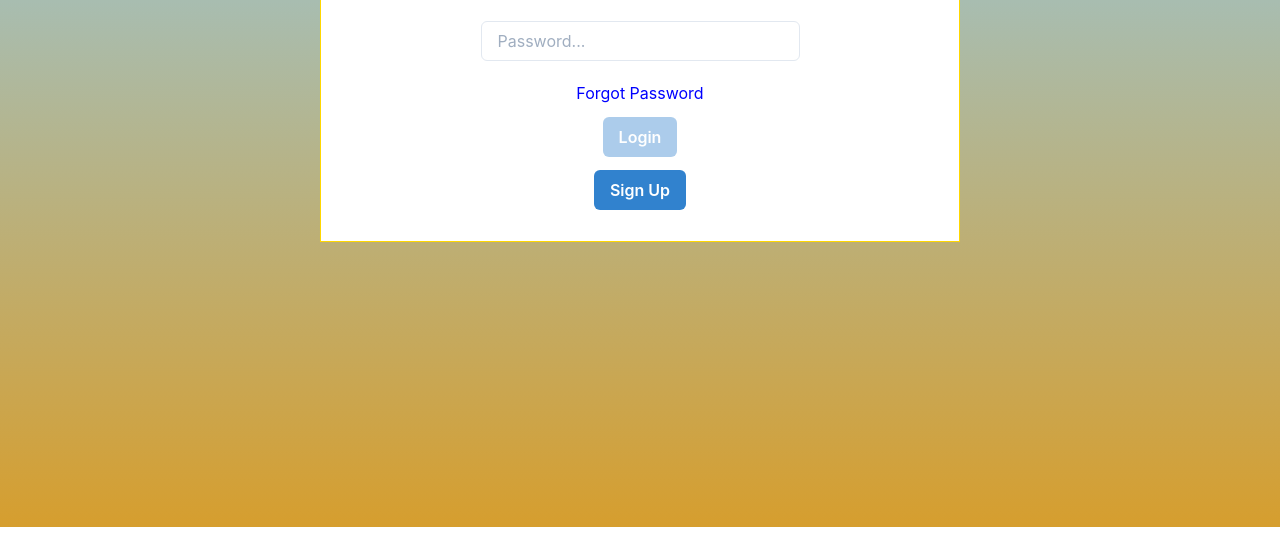
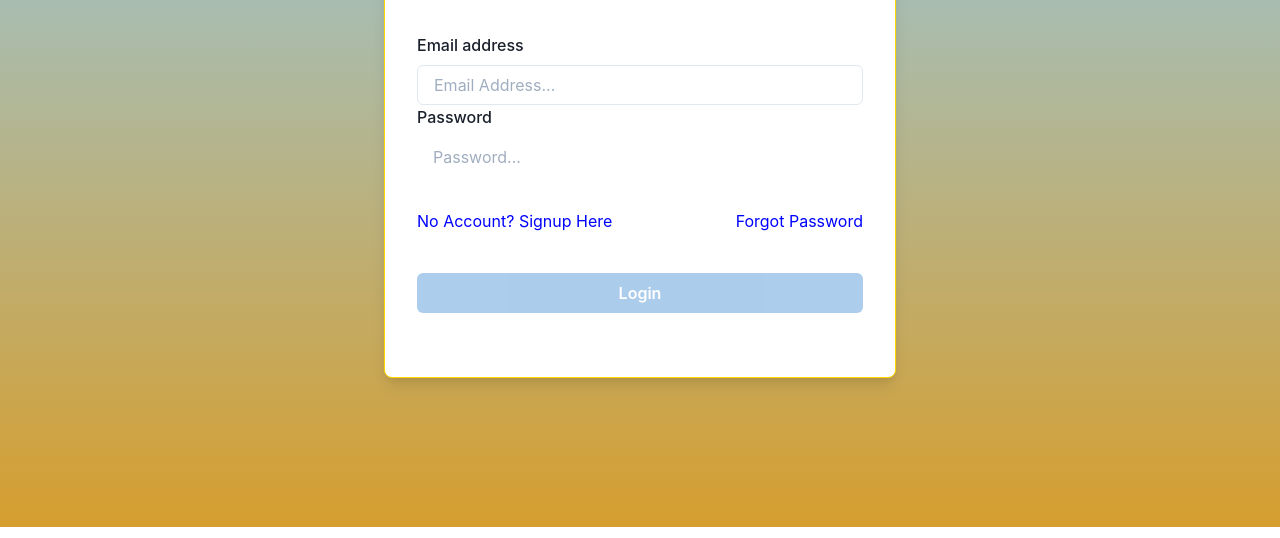
Before and after one commit to rayleeeigh/intern2021, a React app: page / in a window 1280 px wide. Shown: the part 273-811 px from the top of the page. Built offline with nearby package versions, Linux system fonts and the light colour scheme.

Commit message:
[UPDATE][ARNAN]Validation improved

```diff
--- a/src/components/Login.js
+++ b/src/components/Login.js
@@ -1,7 +1,15 @@
 import React, { useState } from "react";
 import { Link } from "react-router-dom";
 import { useForm } from "react-hook-form";
-import { Box, Heading, Input, Button } from "@chakra-ui/react";
+import {
+  Box,
+  Heading,
+  Input,
+  Button,
+  FormControl,
+  FormLabel,
+  Stack,
+} from "@chakra-ui/react";
 import Validation from "./Validation";
 
 const Login = () => {
@@ -42,42 +50,45 @@ const Login = () => {
           w="100%"
           h="100vh"
         >
+          <Stack spacing={8} mx={"auto"} maxW={"lg"} py={40}>
             <Box
+              rounded="lg"
               bg="white"
               border="1px"
               borderColor="gold"
-            mt="9%"
-            pt="3%"
-            ml="25%"
-            w="50%"
-            h="50%"
+              boxShadow="lg"
+              p={8}
             >
+              <Box paddingBottom={12}>
                 <Heading mb="5%" color="black">
-              Login
+                  Login Here
                 </Heading>
+              </Box>
+              <Stack spacing={5}>
                 <form id="data" onSubmit={handleSubmit(onSubmit)}>
+                  <FormControl id="email">
+                    <FormLabel>Email address</FormLabel>
                     <Input
                       {...register("email", { required: true })}
-                display="block"
-                ml="25%"
-                w="50%"
                       variant="outline"
                       type="email"
                       name="email"
                       placeholder="Email Address..."
                       value={user.email}
                       onChange={handleChange}
+                      style={{ border: errors.email ? "1px solid red" : "" }}
                     />
-              {errors.email && <p>{errors.email}</p>}
-              <br></br>
+                    {errors.email && (
+                      <p style={{ color: "red" }}>{errors.email}</p>
+                    )}
+                  </FormControl>
+                  <FormControl id="password">
+                    <FormLabel>Password</FormLabel>
                     <Input
                       {...register("password", {
                         required: true,
                         minLength: 5,
                       })}
-                display="block"
-                ml="25%"
-                w="50%"
                       variant="outline"
                       color="black"
                       type="password"
@@ -85,30 +96,42 @@ const Login = () => {
                       placeholder="Password..."
                       value={user.password}
                       onChange={handleChange}
+                      border="red"
+                      style={{ border: errors.password ? "1px solid red" : "" }}
                     />
-              {errors.password && <p>{errors.password}</p>}
-
-              <div style={{ paddingTop: 20 }}>
+                    {errors.password && (
+                      <p style={{ color: "red" }}>{errors.password}</p>
+                    )}
+                  </FormControl>
+                  <Stack spacing={10} paddingTop={8} paddingBottom={8}>
+                    <Stack
+                      direction={{ base: "column", sm: "row" }}
+                      align={"start"}
+                      justify={"space-between"}
+                    >
+                      <a href="*" style={{ color: "blue" }}>
+                        <Link to="/form">No Account? Signup Here</Link>
+                      </a>
                       <a href="*" style={{ color: "blue" }}>
                         <Link to="/reset">Forgot Password</Link>
                       </a>
-              </div>
+                    </Stack>
                     <Button
                       colorScheme="blue"
-                mt="2%"
+                      _hover={{
+                        bg: "blue.500",
+                      }}
                       disabled={!user.email && !user.password}
                       type="submit"
                       onClick={handleFormSubmit}
                     >
                       Login
                     </Button>
-              <br></br>
-
-              <Button colorScheme="blue" mt="2%">
-                <Link to="/form">Sign Up</Link>
-              </Button>
+                  </Stack>
                 </form>
+              </Stack>
             </Box>
+          </Stack>
         </Box>
       </header>
     </div>
```
Lines whose indentation alone changed are shown as unchanged.
